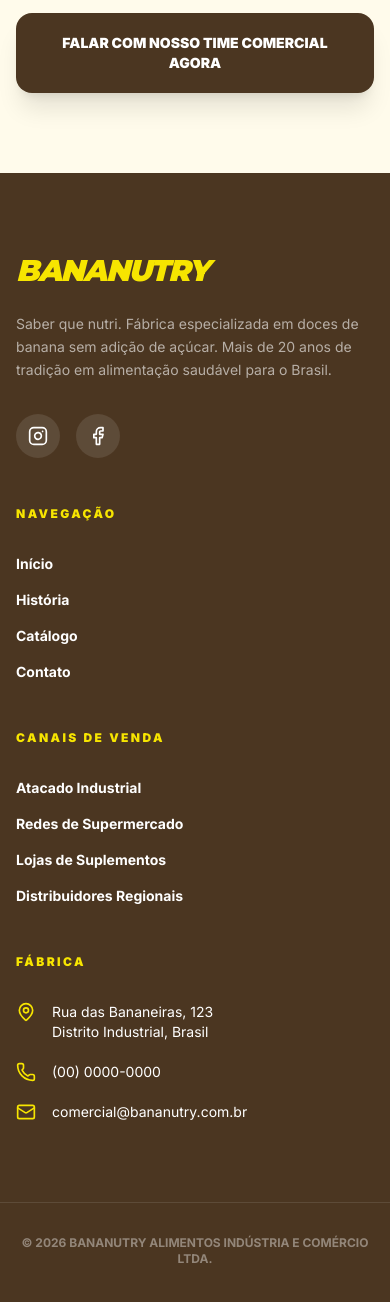
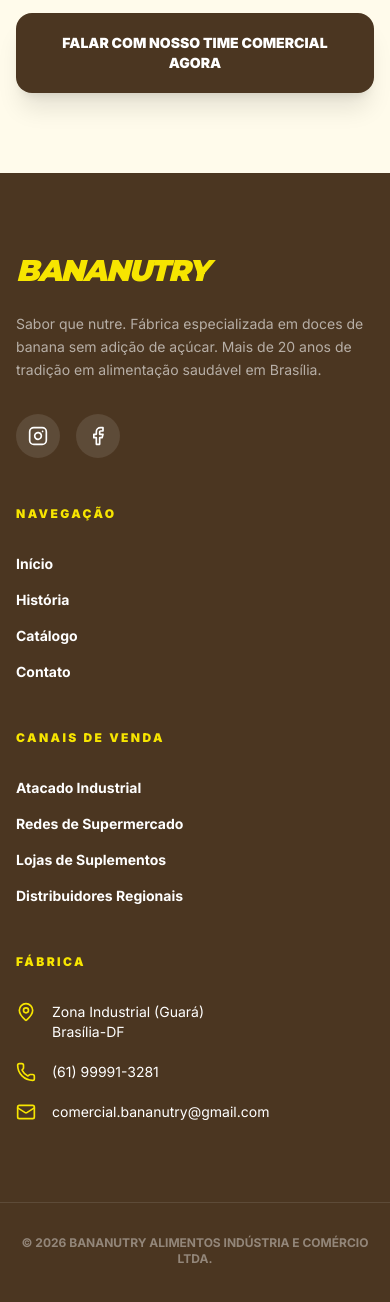
Before and after one commit to maurotimbo33-hub/Site_Bananutry, a React (Vite) app: page /#/produtos in a window 390 px wide. Shown: the part 4871-6173 px from the top of the page. Built offline with nearby package versions, Linux system fonts and the light colour scheme.

Commit message:
fix: Update contact and company information
Update contact details, social media links, and company description to reflect accurate information. This includes phone numbers, email, social media URLs, and location-specific text.

```diff
--- a/components/Footer.tsx
+++ b/components/Footer.tsx
@@ -11,11 +11,11 @@
         <div>
           <h3 className="text-[#F7E500] text-3xl font-black mb-6 uppercase tracking-tighter italic">BANANUTRY</h3>
           <p className="text-white/60 text-sm leading-relaxed font-medium">
-            Saber que nutri. Fábrica especializada em doces de banana sem adição de açúcar. Mais de 20 anos de tradição em alimentação saudável para o Brasil.
+            Sabor que nutre. Fábrica especializada em doces de banana sem adição de açúcar. Mais de 20 anos de tradição em alimentação saudável em Brasília.
           </p>
           <div className="flex space-x-4 mt-8">
-            <a href="#" className="bg-white/10 p-3 rounded-full hover:bg-[#F7E500] hover:text-[#4B3621] transition-all"><Instagram size={20} /></a>
-            <a href="#" className="bg-white/10 p-3 rounded-full hover:bg-[#F7E500] hover:text-[#4B3621] transition-all"><Facebook size={20} /></a>
+            <a href="https://www.instagram.com/bananutry_zero_/" target="_blank" rel="noopener noreferrer" className="bg-white/10 p-3 rounded-full hover:bg-[#F7E500] hover:text-[#4B3621] transition-all"><Instagram size={20} /></a>
+            <a href="https://www.facebook.com/Bananutry" target="_blank" rel="noopener noreferrer" className="bg-white/10 p-3 rounded-full hover:bg-[#F7E500] hover:text-[#4B3621] transition-all"><Facebook size={20} /></a>
           </div>
         </div>
 
@@ -47,15 +47,15 @@
           <ul className="space-y-5 text-sm font-medium">
             <li className="flex items-start">
               <MapPin size={20} className="mr-4 text-[#F7E500] shrink-0" />
-              <span>Rua das Bananeiras, 123<br/>Distrito Industrial, Brasil</span>
+              <span>Zona Industrial (Guará)<br/>Brasília-DF</span>
             </li>
             <li className="flex items-center">
               <Phone size={20} className="mr-4 text-[#F7E500] shrink-0" />
-              <span>(00) 0000-0000</span>
+              <span>(61) 99991-3281</span>
             </li>
             <li className="flex items-center">
               <Mail size={20} className="mr-4 text-[#F7E500] shrink-0" />
-              <span>comercial@bananutry.com.br</span>
+              <span>comercial.bananutry@gmail.com</span>
             </li>
           </ul>
         </div>
--- a/pages/Contact.tsx
+++ b/pages/Contact.tsx
@@ -21,7 +21,7 @@
               <div>
                 <h1 className="text-4xl font-bold text-gray-900 mb-6 uppercase">Fale Conosco</h1>
                 <p className="text-gray-600 leading-relaxed mb-8">
-                  Entre em contato com nosso time comercial e saiba como revender os produtos Bananutry em sua região.
+                  Entre em contato com nosso time comercial e saiba como revender os produtos Bananutry em sua região. Atendimento especializado para atacado e varejo.
                 </p>
               </div>
 
@@ -31,8 +31,8 @@
                     <Phone className="text-amber-900" />
                   </div>
                   <div>
-                    <h4 className="font-bold text-gray-900">WhatsApp Comercial</h4>
-                    <p className="text-gray-600">(00) 0000-0000</p>
+                    <h4 className="font-bold text-gray-900">WhatsApp / SAC</h4>
+                    <p className="text-gray-600">(61) 99991-3281</p>
                   </div>
                 </div>
 
@@ -41,8 +41,8 @@
                     <Mail className="text-amber-900" />
                   </div>
                   <div>
-                    <h4 className="font-bold text-gray-900">E-mail</h4>
-                    <p className="text-gray-600">comercial@bananutry.com.br</p>
+                    <h4 className="font-bold text-gray-900">E-mail Comercial</h4>
+                    <p className="text-gray-600">comercial.bananutry@gmail.com</p>
                   </div>
                 </div>
 
@@ -52,7 +52,7 @@
                   </div>
                   <div>
                     <h4 className="font-bold text-gray-900">Endereço da Fábrica</h4>
-                    <p className="text-gray-600">Rua das Bananeiras, 123 - Distrito Industrial - Brasil</p>
+                    <p className="text-gray-600">Zona Industrial (Guará) - Brasília-DF</p>
                   </div>
                 </div>
               </div>
@@ -90,11 +90,11 @@
                   <div className="grid grid-cols-1 sm:grid-cols-2 gap-6">
                     <div className="space-y-2">
                       <label className="text-xs font-bold text-gray-500 uppercase tracking-widest px-1">Cidade / Estado</label>
-                      <input required type="text" className="w-full bg-gray-50 border border-gray-200 rounded-xl px-5 py-4 focus:ring-2 focus:ring-yellow-400 outline-none transition-all" placeholder="Ex: São Paulo - SP" />
+                      <input required type="text" className="w-full bg-gray-50 border border-gray-200 rounded-xl px-5 py-4 focus:ring-2 focus:ring-yellow-400 outline-none transition-all" placeholder="Ex: Brasília - DF" />
                     </div>
                     <div className="space-y-2">
                       <label className="text-xs font-bold text-gray-500 uppercase tracking-widest px-1">WhatsApp</label>
-                      <input required type="tel" className="w-full bg-gray-50 border border-gray-200 rounded-xl px-5 py-4 focus:ring-2 focus:ring-yellow-400 outline-none transition-all" placeholder="(00) 00000-0000" />
+                      <input required type="tel" className="w-full bg-gray-50 border border-gray-200 rounded-xl px-5 py-4 focus:ring-2 focus:ring-yellow-400 outline-none transition-all" placeholder="(61) 99991-3281" />
                     </div>
                   </div>
 
--- a/pages/Wholesale.tsx
+++ b/pages/Wholesale.tsx
@@ -4,7 +4,6 @@
 import { Link } from 'react-router-dom';
 
 const Wholesale: React.FC = () => {
-  // Fix: Leaf is now correctly imported from lucide-react
   const segments = [
     { icon: <Users />, label: 'Distribuidores' },
     { icon: <Store />, label: 'Supermercados' },
@@ -69,7 +68,7 @@
                   </div>
                   <div>
                     <h3 className="font-bold text-gray-900">Fornecimento Contínuo</h3>
-                    <p className="text-gray-600">Estoque garantido e logística eficiente para todo o território nacional.</p>
+                    <p className="text-gray-600">Estoque garantido e logística eficiente de Brasília para todo o Brasil.</p>
                   </div>
                 </div>
                 <div className="flex items-start">
@@ -90,8 +89,10 @@
             <h3 className="text-2xl font-bold text-amber-950 mb-8 uppercase tracking-tight">Pronto para aumentar suas vendas?</h3>
             <div className="flex flex-col sm:flex-row justify-center gap-6">
               <a
-                href="https://wa.me/5500000000000"
-                className="bg-amber-950 text-white px-10 py-5 rounded-2xl font-extrabold text-lg transition-transform hover:scale-105"
+                href="https://wa.me/5561999913281"
+                target="_blank"
+                rel="noopener noreferrer"
+                className="bg-amber-950 text-white px-10 py-5 rounded-2xl font-extrabold text-lg transition-transform hover:scale-105 flex items-center justify-center gap-3"
               >
                 Falar com o comercial
               </a>
```
